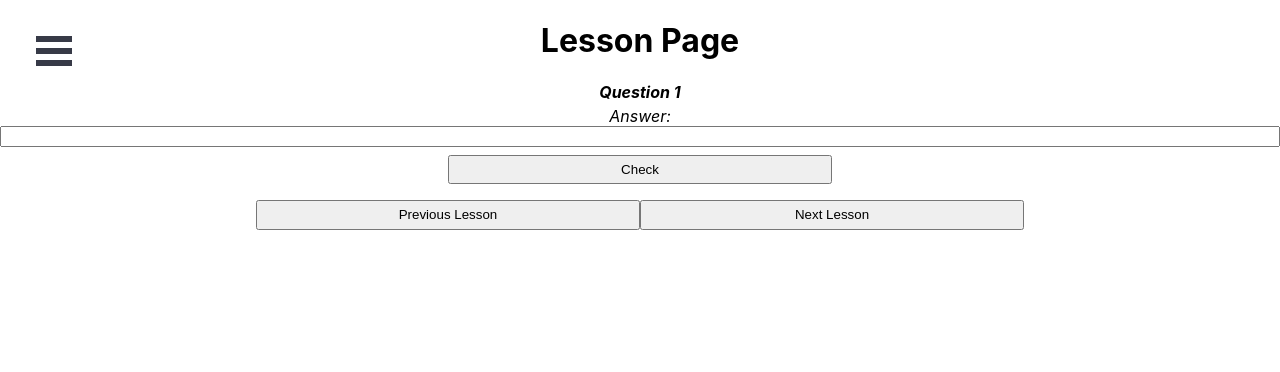
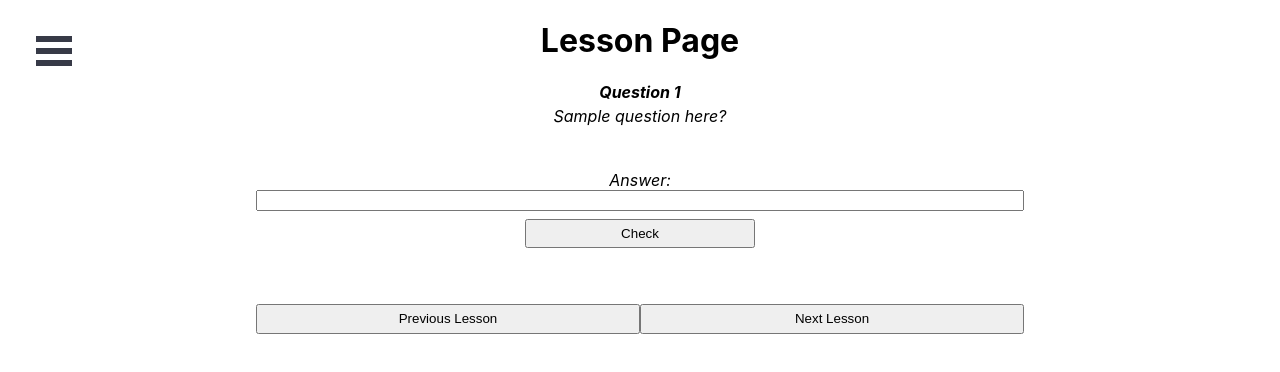
Before and after one commit to software-students-spring2022/final-project-mycryptopal, a React (Create React App) app in the folder front-end/: page /learn in a window 1280 px wide. Shown: the top 372 px of the page. Built offline with nearby package versions, Linux system fonts and the light colour scheme.

Commit message:
finally formated Lesson page

```diff
--- a/front-end/src/Learn.css
+++ b/front-end/src/Learn.css
@@ -1,24 +1,35 @@
 form {
     display: flex;
     flex-direction: column;
+    width: 60%;
+    margin-top: auto;
+    margin-left: auto;
+    margin-right: auto;
 }
 
 .question {
     font-weight: bold;
+    margin-top: 2vh;
+    margin-bottom: .5vh;
+}
+
+.sampleQ {
     font-style: italic;
-    margin-top: 1vh;
+    margin-top: .5vh;
+    margin-bottom: 5vh;
 }
 
 .answer {
     margin-top: 1vh;
     margin-left: 1vh;
-    margin-right: 1vh;
+    margin-right: 0;
 }
 
 #checkAnswerButton {
     margin-top: 1vh;
     margin-left: auto;
     margin-right: auto;
+    margin-bottom: 5vh;
     width: 30%;
     height: 2.2em;
 }
--- a/front-end/src/Learn.js
+++ b/front-end/src/Learn.js
@@ -6,6 +6,7 @@ function Learn() {
         <h1>Lesson Page</h1>
 
         <div className="question"> Question 1 </div>
+        <div className="sampleQ"> Sample question here? </div>
         <div>
             <form>
                 <label for="answer">Answer:</label>
```
